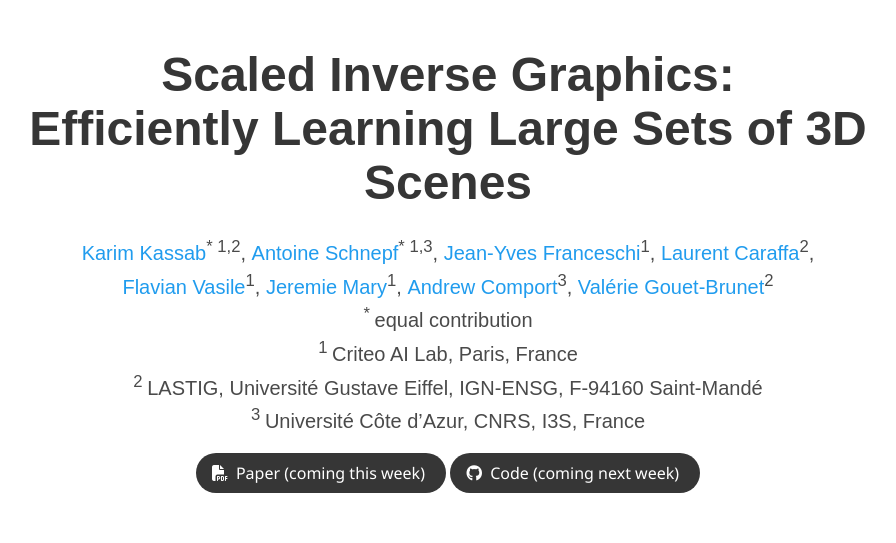
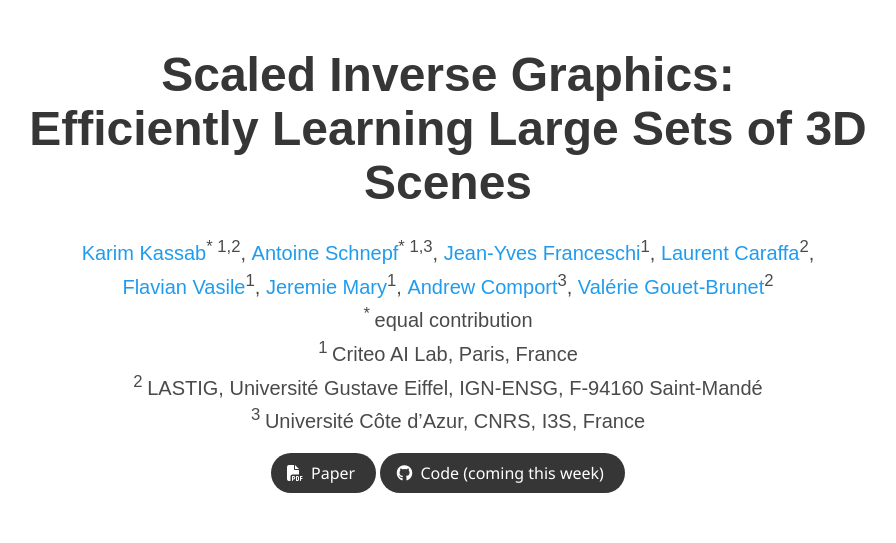
Before and after one commit to scaled-ig/scaled-ig.github.io, a plain HTML site: page index.html in a window 1280 px wide. Shown: the top 543 px of the page, without its empty margins (192-1088 px from the left). Drawn offline with nearby package versions, Linux system fonts and the light colour scheme; some icons are missing; a web font is replaced by a local one.

Commit message:
paper link

```diff
--- a/index.html
+++ b/index.html
@@ -69,12 +69,12 @@
             <div class="publication-links">
               <!-- PDF Link. -->
               <span class="link-block">
-                <a href="https://arxiv.org"
+                <a href="https://arxiv.org/abs/2410.23742v1"
                    class="external-link button is-normal is-rounded is-dark">
                   <span class="icon">
                       <i class="fas fa-file-pdf"></i>
                   </span>
-                  <span>Paper (coming this week)</span>
+                  <span>Paper</span>
                 </a>
               </span>
               <!-- <span class="link-block">
@@ -103,7 +103,7 @@
                   <span class="icon">
                       <i class="fab fa-github"></i>
                   </span>
-                  <span>Code (coming next week)</span>
+                  <span>Code (coming this week)</span>
                   </a>
               </span>
               <!-- Dataset Link. -->
```
